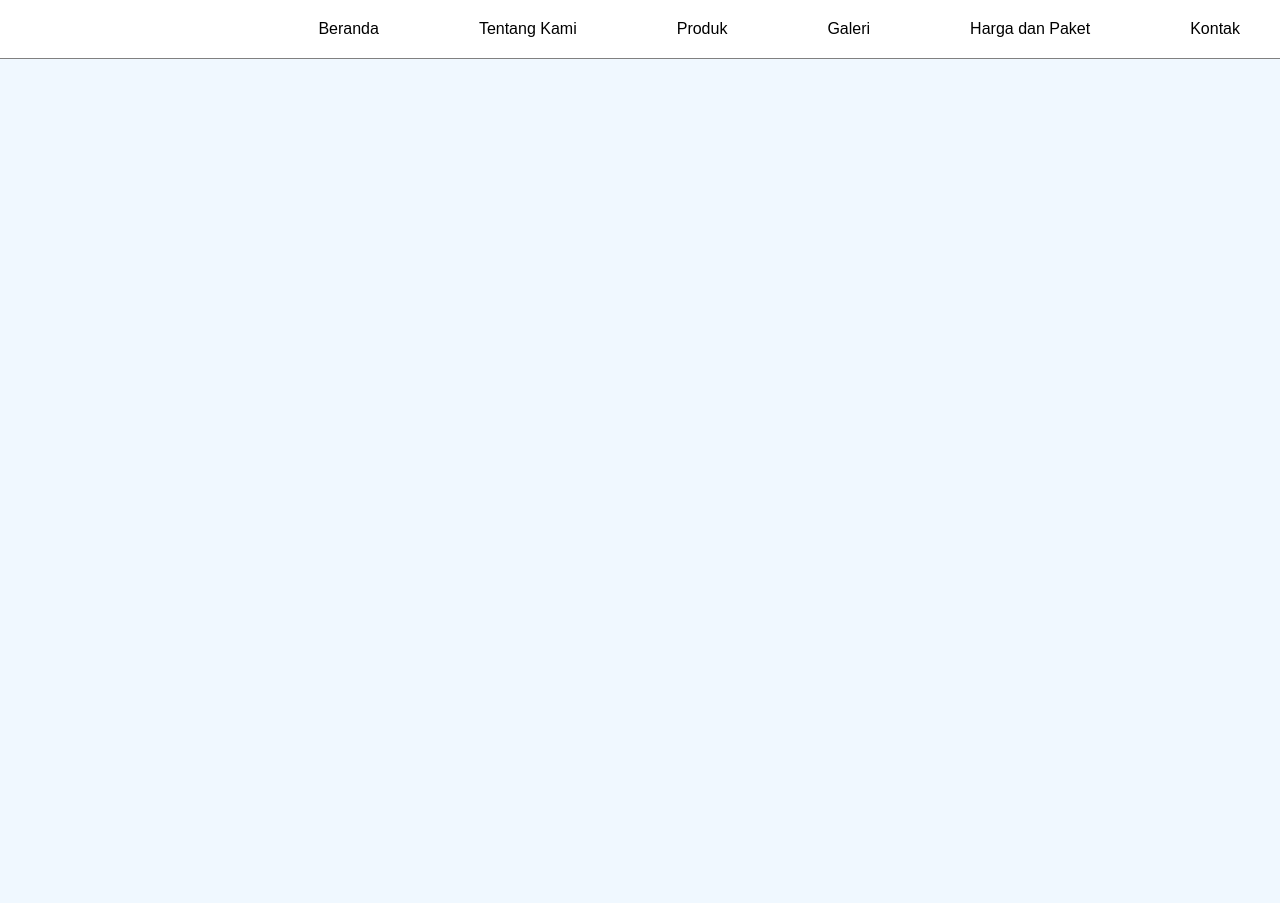
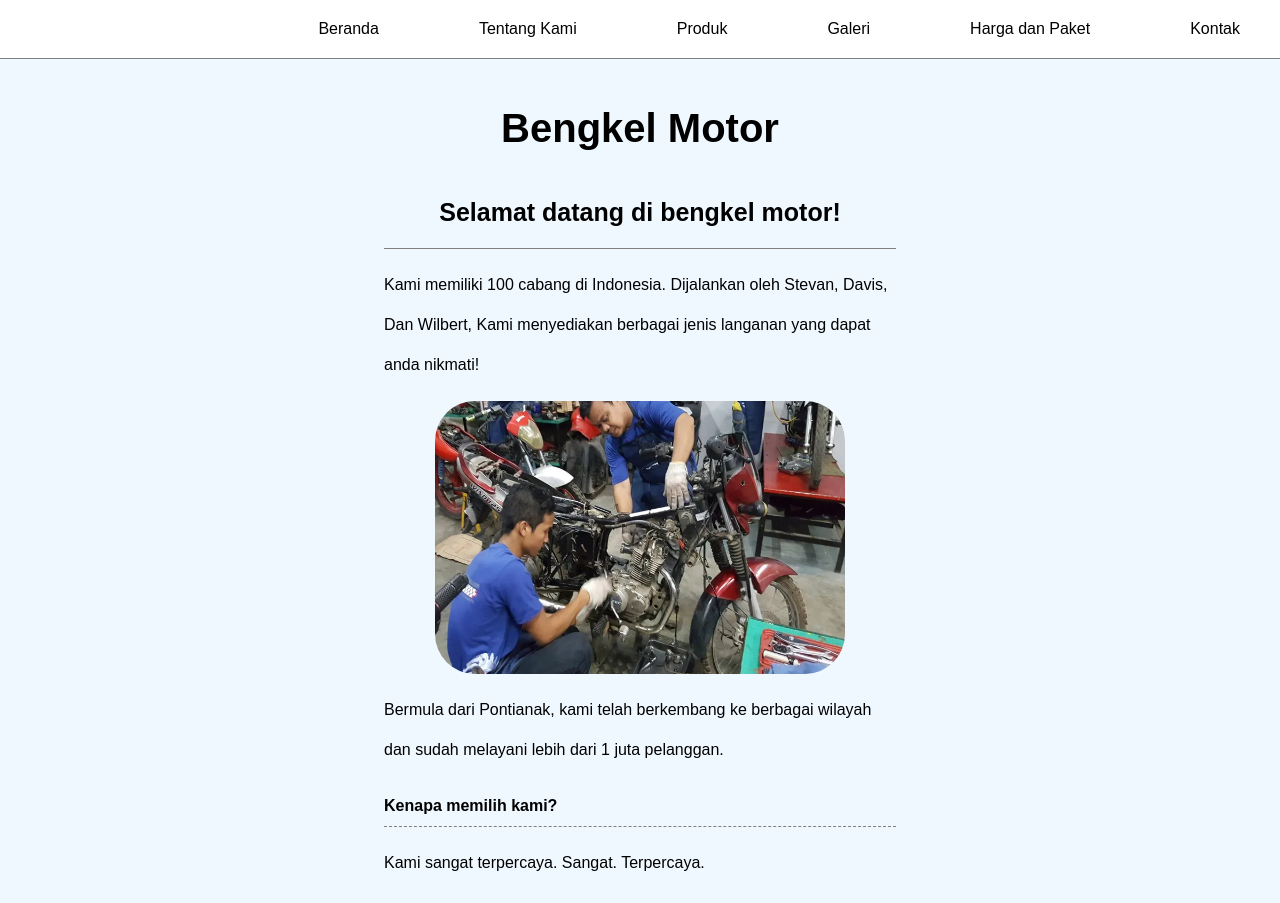
Before and after one commit to skahds/Bengkel-Motor, a plain HTML site: page index.html in a window 1280 px wide. Before the commit the page ends 800 px from the top, so only its background shows below. Drawn offline with Linux system fonts and the light colour scheme.

Commit message:
feat: fill index.html

```diff
--- a/index.html
+++ b/index.html
@@ -18,5 +18,25 @@
             <a href="pages/pricing.html">Harga dan Paket</a>
             <a href="pages/contact.html">Kontak</a>
         </div>
+
+        <main>
+            <div class="title">
+                <h1>Bengkel Motor</h1>
+                <h2>Selamat datang di bengkel motor!</h2>
+            </div>
+            <div class="content">
+                <p>
+                    Kami memiliki 100 cabang di Indonesia. Dijalankan oleh Stevan, Davis, Dan Wilbert, Kami menyediakan
+                    berbagai jenis langanan yang dapat anda nikmati!
+                </p>
+                <div class="content-img"><img src="assets/images/hero/foto-bengkel.png" alt="Foto bengkel" /></div>
+                <p>
+                    Bermula dari Pontianak, kami telah berkembang ke berbagai wilayah dan sudah melayani lebih dari 1
+                    juta pelanggan.
+                </p>
+                <h2>Kenapa memilih kami?</h2>
+                <p>Kami sangat terpercaya. Sangat. Terpercaya.</p>
+            </div>
+        </main>
     </body>
 </html>
--- a/styles/index.css
+++ b/styles/index.css
@@ -0,0 +1,39 @@
+main {
+    width: 40%;
+    margin: 20px auto;
+}
+
+.title {
+    display: flex;
+    align-items: center;
+    justify-content: center;
+    flex-direction: column;
+    border-bottom: 1px solid gray;
+}
+
+.title h1 {
+    font-size: 40px;
+}
+
+.title h2 {
+    font-size: 25px;
+}
+
+.content {
+    line-height: 40px;
+}
+
+.content .content-img {
+    display: flex;
+    align-items: center;
+    justify-content: center;
+}
+
+.content .content-img img {
+    width: 80%;
+    border-radius: 40px 40px;
+}
+
+.content h2 {
+    border-bottom: 1px dashed gray;
+}
```
Also changed, not shown: assets/images/hero/foto-bengkel.png (added), 1 other file.
